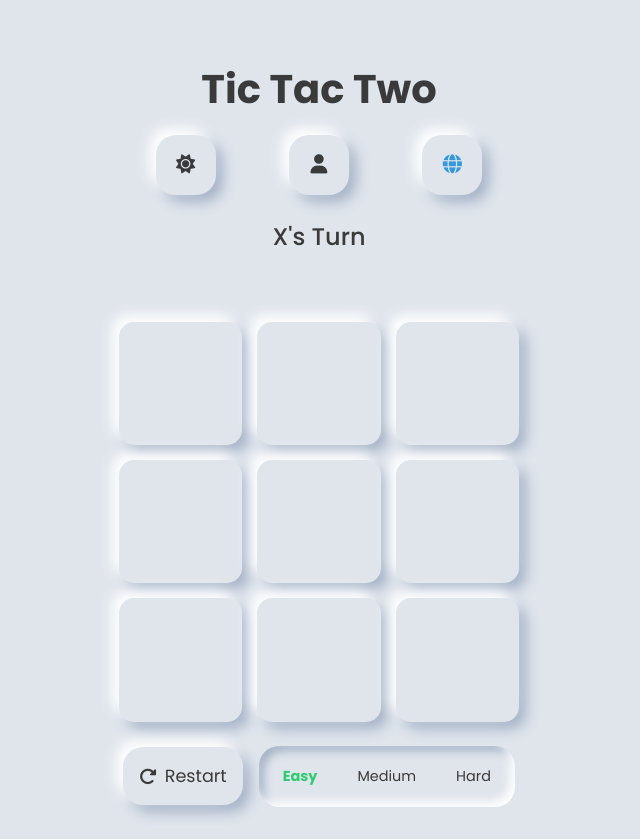
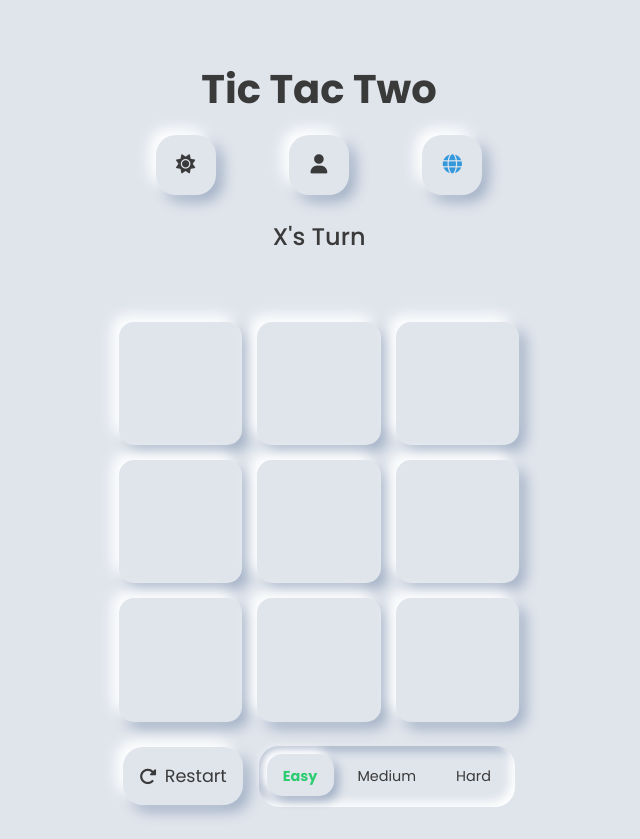
Before and after one commit to busy-si-kyle/tic-tac-poof, a website: page index.html in a window 1280 px wide. Both pictures are taken after a click on the button 639 px from the left and 164 px from the top of the page. Shown: the whole page, without its empty margins (321-961 px from the left). Drawn offline with nearby package versions, Linux system fonts and the light colour scheme; no server answers.

Commit message:
Update index.html

```diff
--- a/index.html
+++ b/index.html
@@ -22,12 +22,10 @@
                 <button id="theme-toggle" class="icon-button" aria-label="Toggle theme">
                     <i class="fas fa-sun"></i>
                 </button>
-                <!-- This button now switches between playing vs AI and Local 2-Player -->
                 <button id="player-mode-toggle" class="icon-button" aria-label="Toggle player mode">
                     <span class="one-player-icon"><i class="fas fa-user"></i></span>
                     <span class="two-player-icon"><i class="fas fa-user-friends"></i></span>
                 </button>
-                 <!-- NEW: Button to start an online match -->
                 <button id="multiplayer-button" class="icon-button" aria-label="Play Online">
                     <i class="fas fa-globe"></i>
                 </button>
@@ -54,6 +52,7 @@
                 <i class="fas fa-redo-alt"></i> Restart
             </button>
             <div id="difficulty-controls" class="difficulty-controls">
+                <div class="difficulty-slider"></div>
                 <button class="difficulty-btn active" data-difficulty="easy">Easy</button>
                 <button class="difficulty-btn" data-difficulty="medium">Medium</button>
                 <button class="difficulty-btn" data-difficulty="hard">Hard</button>
@@ -65,9 +64,7 @@
         <p>Please rotate your device or use a larger screen for the best experience.</p>
     </div>
 
-    <!-- NEW: Socket.IO client library -->
     <script src="/socket.io/socket.io.js"></script>
-    <!-- Your game script -->
     <script src="script.js"></script>
 </body>
 </html>
```
